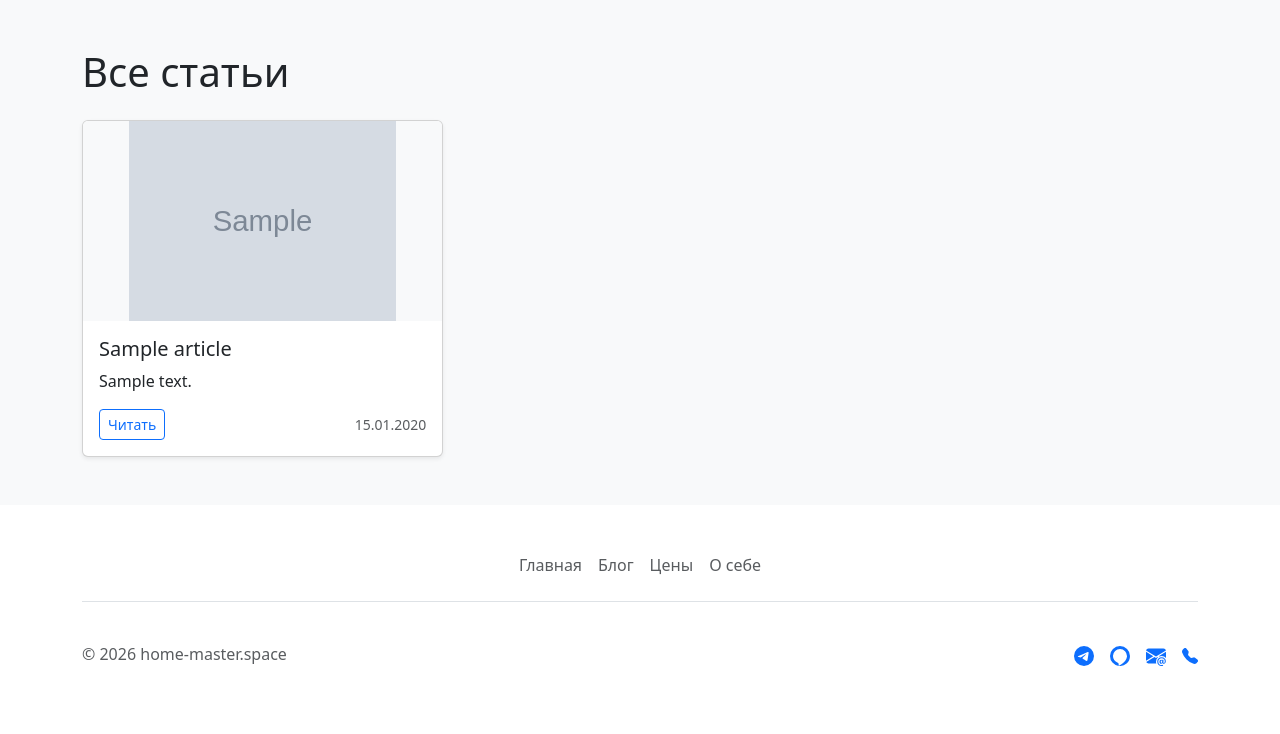
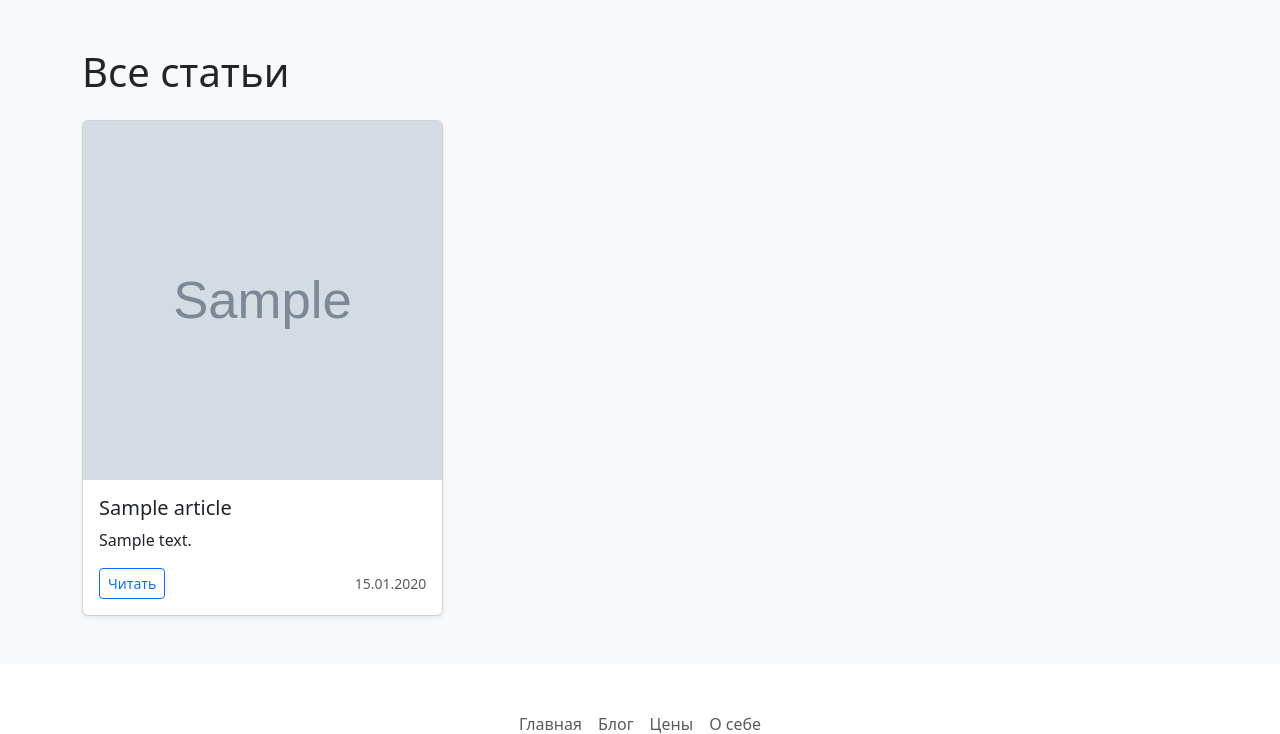
Before and after one commit to kudiyarhan/Django, a Django app: page /blog/ in a window 1280 px wide. Shown: the part 96-830 px from the top of the page. Before the commit the page ends 762 px from the top, so only its background shows below. Run offline with Django 5.2, Linux system fonts and the light colour scheme; tables that the repository leaves empty hold one stand-in row (values such as "Sample post"); grey boxes marked "Sample" are stand-in pictures.

Commit message:
changing the image format in the preview ver2

```diff
--- a/home_master/blog/templates/blog/all_articles.html
+++ b/home_master/blog/templates/blog/all_articles.html
@@ -13,9 +13,9 @@
         <div class="card shadow-sm h-100">
           {% if article.image %}
           <img src="{{ article.image.url }}" class="card-img-top" alt="{{ article.title }}"
-            style="height: 200px; object-fit: contain; background-color: #f8f9fa;">
+            style="aspect-ratio: 1 / 1; object-fit: cover; object-position: center;">
           {% else %}
-          <svg class="bd-placeholder-img card-img-top" width="100%" height="200" xmlns="http://www.w3.org/2000/svg"
+          <svg class="bd-placeholder-img card-img-top" width="100%" height="100%" style="aspect-ratio: 1 / 1;" xmlns="http://www.w3.org/2000/svg"
             role="img" aria-label="Изображение" preserveAspectRatio="xMidYMid slice">
             <rect width="100%" height="100%" fill="#eee"></rect>
             <text x="50%" y="50%" fill="#888" dy=".3em">Нет фото</text>
```
